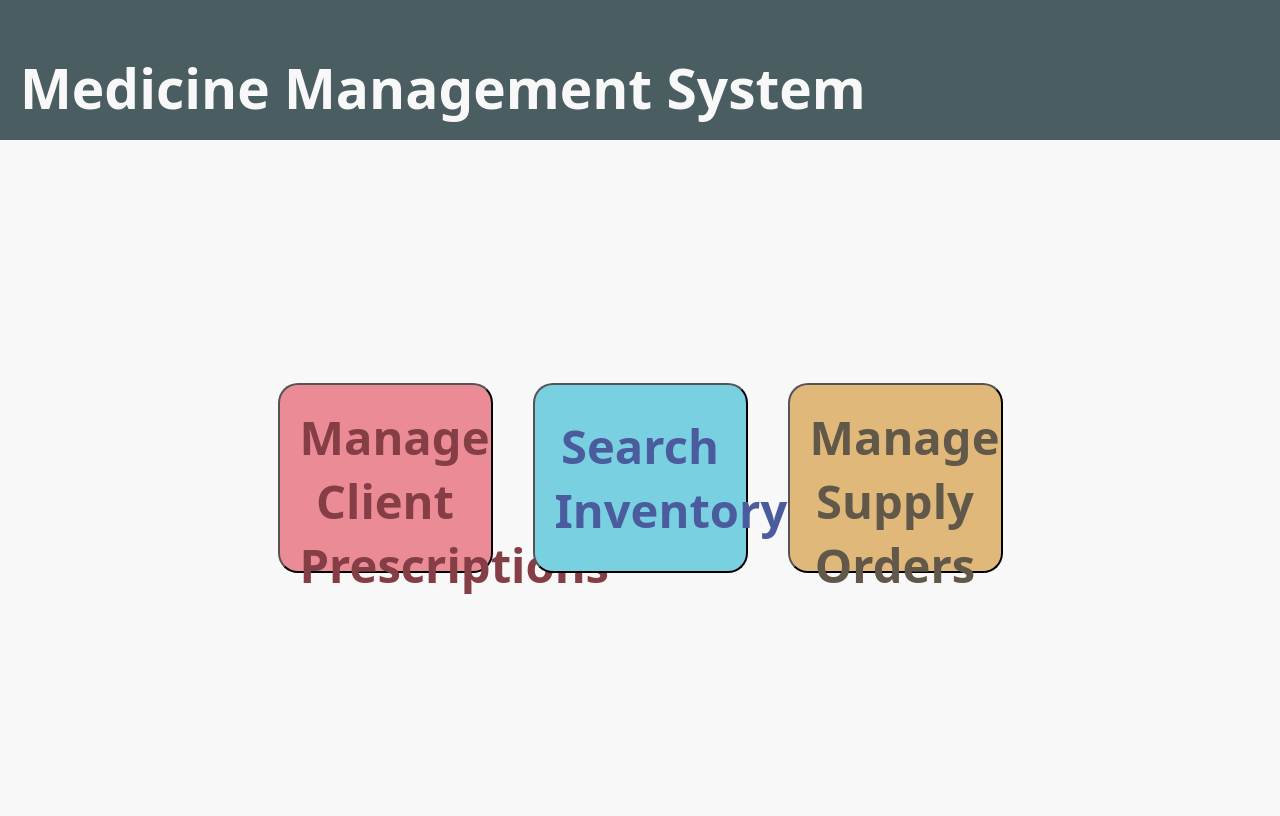
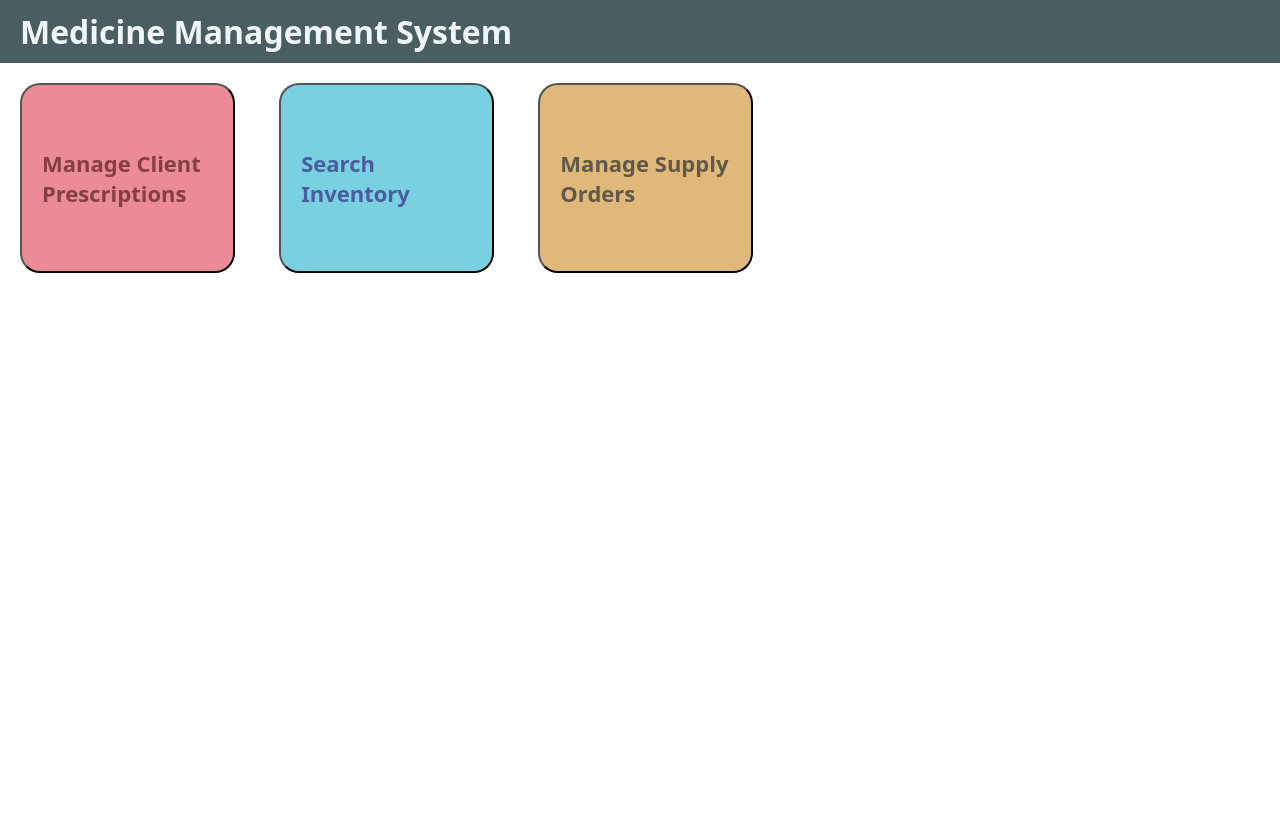
Before and after one commit to trevorwh113/Web_Dev_QA_Project, a Flask app: page / in a window 1280 px wide. After the commit the page ends 273 px from the top, so only its background shows below. Run offline with Flask 2, Linux system fonts and the light colour scheme.

Commit message:
TW: Fixing home page issue occured during merge

```diff
--- a/app/static/home.css
+++ b/app/static/home.css
@@ -1,9 +1,7 @@
 body {
-    height:100vh;
-    overflow: hidden;
     margin: 0;
     padding: 0;
-    background-color: #F8F8F8;
+    background-color: rgb(255, 255, 255);
     font-family: system-ui, -apple-system, BlinkMacSystemFont, 'Segoe UI', Roboto, Oxygen, Ubuntu, Cantarell, 'Open Sans', 'Helvetica Neue', sans-serif;
 }
 p {
@@ -12,16 +10,14 @@ p {
 }
 header {
     margin: 0;
-    padding-top: 50px;
-    padding-bottom: 15px;
+    padding: 10px;
     padding-left: 20px;
     background-color: #4A5D61;
 }
 header h1 {
     margin: 0;
     font-family: system-ui, -apple-system, BlinkMacSystemFont, 'Segoe UI', Roboto, Oxygen, Ubuntu, Cantarell, 'Open Sans', 'Helvetica Neue', sans-serif;
-    font-size: 55px;
-    color: #F8F8F8;
+    color: #F0F7F9;
 }
 button {
     border-radius: 20px;
@@ -29,19 +25,10 @@ button {
     padding: 20px;
     height: 190px;
     width: 215px;
-    text-align: center;
+    text-align: left;
     display: inline-block;
-    text-align: center;
     font-family: system-ui, -apple-system, BlinkMacSystemFont, 'Segoe UI', Roboto, Oxygen, Ubuntu, Cantarell, 'Open Sans', 'Helvetica Neue', sans-serif;
-    font-size: 47.143px;
-    font-style: normal;
+    font-size: 22px;
     font-weight: 900;
     position: relative;
 }
-
-main {
-    min-height: 84.5%;
-    display: flex;
-    justify-content: center;
-    align-items: center;
-}
```
